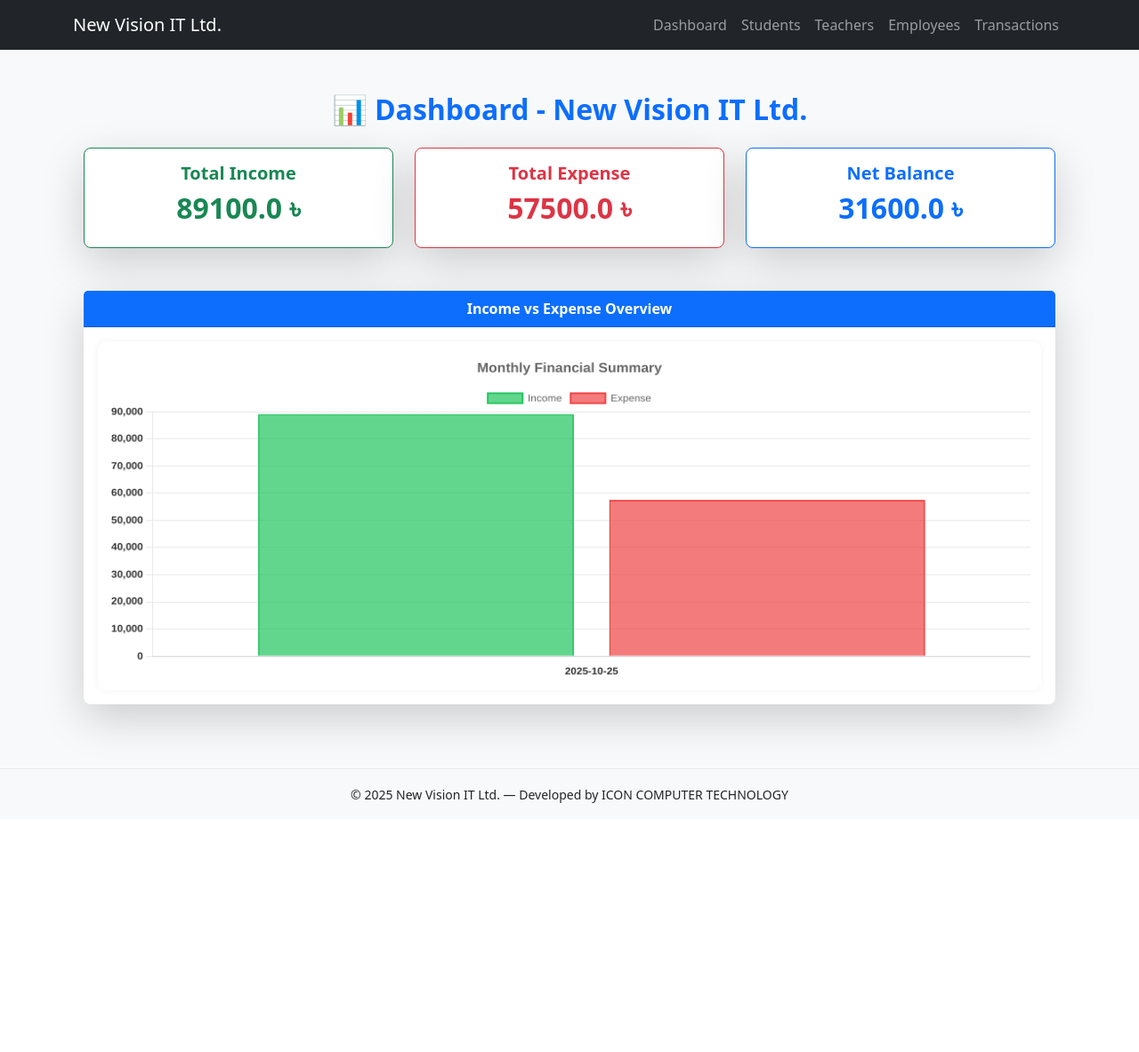
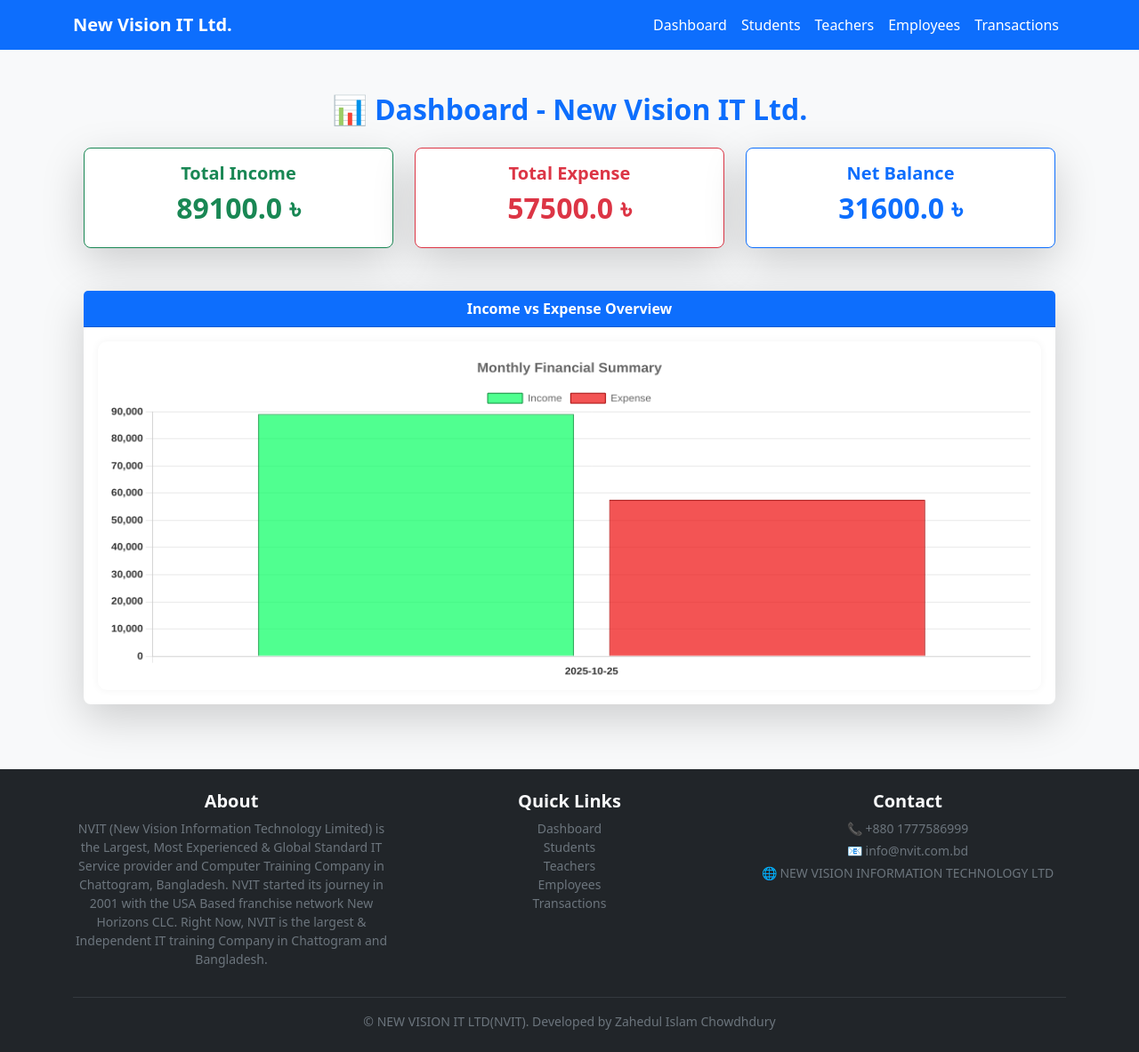
Before and after one commit to zahedic/Web-Based-App-Using-Flask, a Flask app: page / in a window 1280 px wide. Shown: the whole page at 89% size. Before the commit the page ends 903 px from the top, so only its background shows below. Run offline with Flask 3, Linux system fonts and the light colour scheme.

Commit message:
update 05

```diff
--- a/myvenv/app.py
+++ b/myvenv/app.py
@@ -98,12 +98,11 @@
                 obj.employee_id = int(eid) if eid else None
 
             db.session.commit()
-            flash(f'{kind.title()} updated successfully', 'success')
             return redirect(url_for('dashboard'))
         except ValueError:
             # e.g. invalid number in amount/salary
             db.session.rollback()
-            flash('Please enter valid numeric values for amount/salary/fee', 'danger')
+
 
     # GET: render form with lists for selects (for transactions)
     students = Student.query.all()
--- a/myvenv/templates/base.html
+++ b/myvenv/templates/base.html
@@ -10,19 +10,19 @@
   <script src="https://cdn.jsdelivr.net/npm/chart.js"></script>
 </head>
 <body>
-<nav class="navbar navbar-expand-lg navbar-dark bg-dark">
+<nav class="navbar navbar-expand-lg bg-primary">
   <div class="container">
-    <a class="navbar-brand" href="{{ url_for('dashboard') }}">New Vision IT Ltd.</a>
+    <a class="navbar-brand text-white fw-bold" href="{{ url_for('dashboard') }}">New Vision IT Ltd.</a>
     <button class="navbar-toggler" type="button" data-bs-toggle="collapse" data-bs-target="#navMenu">
       <span class="navbar-toggler-icon"></span>
     </button>
     <div class="collapse navbar-collapse" id="navMenu">
       <ul class="navbar-nav ms-auto">
-        <li class="nav-item"><a class="nav-link" href="{{ url_for('dashboard') }}">Dashboard</a></li>
-        <li class="nav-item"><a class="nav-link" href="{{ url_for('student_bp.students') }}">Students</a></li>
-        <li class="nav-item"><a class="nav-link" href="{{ url_for('teacher_bp.teachers') }}">Teachers</a></li>
-        <li class="nav-item"><a class="nav-link" href="{{ url_for('employee_bp.employees') }}">Employees</a></li>
-        <li class="nav-item"><a class="nav-link" href="{{ url_for('transaction_bp.list_transactions') }}">Transactions</a></li>
+        <li class="nav-item"><a class="nav-link text-white" href="{{ url_for('dashboard') }}">Dashboard</a></li>
+        <li class="nav-item"><a class="nav-link text-white" href="{{ url_for('student_bp.students') }}">Students</a></li>
+        <li class="nav-item"><a class="nav-link text-white" href="{{ url_for('teacher_bp.teachers') }}">Teachers</a></li>
+        <li class="nav-item"><a class="nav-link text-white" href="{{ url_for('employee_bp.employees') }}">Employees</a></li>
+        <li class="nav-item"><a class="nav-link text-white" href="{{ url_for('transaction_bp.list_transactions') }}">Transactions</a></li>
       </ul>
     </div>
   </div>
@@ -32,11 +32,45 @@
   {% block content %}{% endblock %}
 </div>
 
-<footer class="bg-light text-center py-3 mt-5">
-  <div class="container">
-    <small>© 2025 New Vision IT Ltd. — Developed by ICON COMPUTER TECHNOLOGY</small>
-  </div>
-</footer>
+<!-- ======== FOOTER ======== -->
+    <footer class="bg-dark text-light py-4 mt-5">
+        <div class="container text-center">
+            <div class="row">
+                <div class="col-md-4 mb-3 mb-md-0">
+                    <h5 class="fw-bold">About</h5>
+                    <p class="small text-secondary">
+                         NVIT (New Vision Information Technology Limited) is the Largest, Most Experienced & Global Standard IT Service provider and Computer Training Company in Chattogram, Bangladesh. NVIT started its journey in 2001 with the USA Based franchise network New Horizons CLC. Right Now, NVIT is the largest & Independent IT training Company in Chattogram and Bangladesh.
+                    </p>
+                </div>
+                <div class="col-md-4 mb-3 mb-md-0">
+                    <h5 class="fw-bold">Quick Links</h5>
+                    <ul class="list-unstyled small">
+                        <li><a href="{{ url_for('dashboard') }}" class="text-decoration-none text-secondary">Dashboard</a></li>
+
+                        <li><a href="{{ url_for('student_bp.students') }}" class="text-decoration-none text-secondary">Students</a></li>
+
+                        <li><a href="{{ url_for('teacher_bp.teachers') }}" class="text-decoration-none text-secondary">Teachers</a></li>
+
+
+                         <li><a href="{{ url_for('employee_bp.employees') }}" class="text-decoration-none text-secondary">Employees</a></li>
+
+
+                        <li><a href="{{ url_for('transaction_bp.list_transactions') }}" class="text-decoration-none text-secondary">Transactions
+                        </a></li>
+
+                    </ul>
+                </div>
+                <div class="col-md-4">
+                    <h5 class="fw-bold">Contact</h5>
+                    <p class="small text-secondary mb-1">📞 +880 1777586999</p>
+                    <p class="small text-secondary mb-1">📧 info@nvit.com.bd</p>
+                    <p class="small text-secondary">🌐 <a href="https://www.facebook.com/newhorizons.chittagong" class="text-secondary text-decoration-none">NEW VISION INFORMATION TECHNOLOGY LTD</a></p>
+                </div>
+            </div>
+            <hr class="border-secondary">
+            <p class="small mb-0 text-secondary">&copy; NEW VISION IT LTD(NVIT). Developed by Zahedul Islam Chowdhdury </p>
+        </div>
+    </footer>
 
 <script src="https://cdn.jsdelivr.net/npm/bootstrap@5.3.2/dist/js/bootstrap.bundle.min.js"></script>
 </body>
--- a/myvenv/templates/dashboard.html
+++ b/myvenv/templates/dashboard.html
@@ -62,16 +62,16 @@
         {
           label: 'Income',
           data: incomeData,
-          backgroundColor: 'rgba(34,197,94,0.7)',
-          borderColor: 'rgb(34,197,94)',
-          borderWidth: 2
+          backgroundColor: 'rgba(7, 255, 98, 0.7)',
+          borderColor: 'rgba(1, 133, 49, 1)',
+          borderWidth: 1
         },
         {
           label: 'Expense',
           data: expenseData,
-          backgroundColor: 'rgba(239,68,68,0.7)',
-          borderColor: 'rgb(239,68,68)',
-          borderWidth: 2
+          backgroundColor: 'rgba(238, 12, 12, 0.7)',
+          borderColor: 'rgba(160, 0, 0, 1)',
+          borderWidth: 1
         }
       ]
     },
@@ -88,7 +88,8 @@
       scales: {
         x: {
           ticks: { color: '#333', font: { weight: 'bold' } },
-          grid: { display: false }
+          grid: { display: true }
+
         },
         y: {
           beginAtZero: true,
--- a/myvenv/templates/employees.html
+++ b/myvenv/templates/employees.html
@@ -27,4 +27,7 @@
   {% endfor %}
   </tbody>
 </table>
+
+<br><br><br><br><br><br><br><br><br><br><br><br>
+
 {% endblock %}
--- a/myvenv/templates/students.html
+++ b/myvenv/templates/students.html
@@ -28,4 +28,6 @@
   {% endfor %}
   </tbody>
 </table>
+
+<br><br><br><br><br><br><br>
 {% endblock %}
--- a/myvenv/templates/teachers.html
+++ b/myvenv/templates/teachers.html
@@ -27,4 +27,6 @@
   {% endfor %}
   </tbody>
 </table>
+
+<br><br><br><br><br><br><br><br><br><br><br>
 {% endblock %}
```
Also changed, not shown: myvenv/routes/employee_routes.py (+0 -9 lines), myvenv/routes/routes.py (deleted, +0 -33 lines), myvenv/routes/student_routes.py (+1 -12 lines), myvenv/routes/teacher_routes.py (+1 -11 lines), myvenv/instance/new_vision.db.
